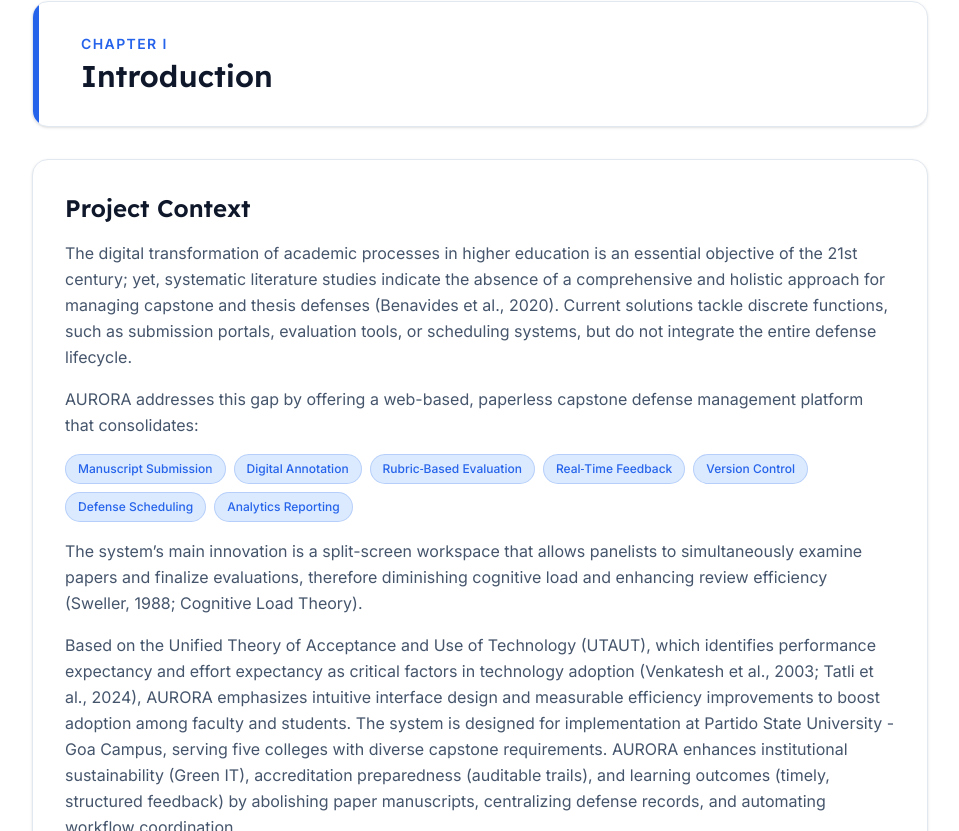
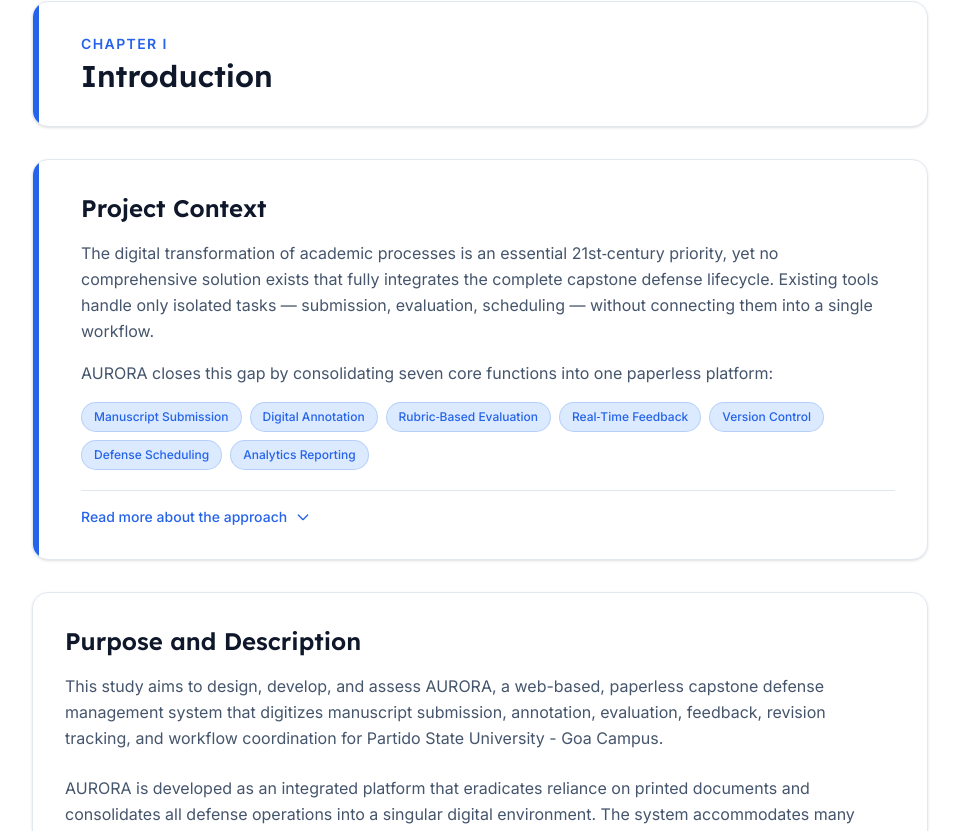
Before and after one commit to gnmngo/aurora-title-defense, a Next.js app: page / in a window 1280 px wide. Shown: the part 1069-1900 px from the top of the page, without its empty margins (312-1271 px from the left). Built offline with nearby package versions, Linux system fonts and the light colour scheme.

Commit message:
Redesign Project Context for better readability

```diff
--- a/components/sections/ProjectContext.tsx
+++ b/components/sections/ProjectContext.tsx
@@ -1,32 +1,100 @@
+"use client";
+
+import { useState } from "react";
+
+const features = [
+  "Manuscript Submission",
+  "Digital Annotation",
+  "Rubric‑Based Evaluation",
+  "Real‑Time Feedback",
+  "Version Control",
+  "Defense Scheduling",
+  "Analytics Reporting",
+];
+
 export default function ProjectContext() {
+  const [expanded, setExpanded] = useState(false);
+
   return (
     <section id="project-context">
-      <div className="bg-white dark:bg-slate-800 rounded-2xl p-6 md:p-8 shadow-sm border border-slate-200 dark:border-slate-700">
-        <h2 className="text-2xl font-semibold mb-4 text-slate-900 dark:text-white">Project Context</h2>
-        <p className="text-slate-600 dark:text-slate-300 leading-relaxed mb-4">
-          The digital transformation of academic processes in higher education is an essential objective of the 21st century; yet, systematic literature studies indicate the absence of a comprehensive and holistic approach for managing capstone and thesis defenses (Benavides et al., 2020). Current solutions tackle discrete functions, such as submission portals, evaluation tools, or scheduling systems, but do not integrate the entire defense lifecycle.
-        </p>
-        <p className="text-slate-600 dark:text-slate-300 leading-relaxed mb-4">
-          AURORA addresses this gap by offering a web-based, paperless capstone defense management platform that consolidates:
-        </p>
-        <div className="flex flex-wrap gap-2 mb-4">
-          {["Manuscript Submission", "Digital Annotation", "Rubric‑Based Evaluation", "Real‑Time Feedback", "Version Control", "Defense Scheduling", "Analytics Reporting"].map(
-            (item) => (
+      <div className="bg-white dark:bg-slate-800 rounded-2xl p-6 md:p-8 shadow-sm border border-slate-200 dark:border-slate-700 relative overflow-hidden">
+        {/* Left accent line */}
+        <div className="absolute left-0 top-0 bottom-0 w-1.5 bg-royal rounded-l-2xl" />
+        <div className="ml-4">
+          <h2 className="text-2xl font-semibold mb-4 text-slate-900 dark:text-white">
+            Project Context
+          </h2>
+
+          {/* Lead paragraph – clear and direct */}
+          <p className="text-slate-600 dark:text-slate-300 leading-relaxed mb-4">
+            The digital transformation of academic processes is an essential 21st‑century priority, yet
+            no comprehensive solution exists that fully integrates the complete capstone defense lifecycle.
+            Existing tools handle only isolated tasks — submission, evaluation, scheduling — without
+            connecting them into a single workflow.
+          </p>
+
+          <p className="text-slate-600 dark:text-slate-300 leading-relaxed mb-4">
+            AURORA closes this gap by consolidating seven core functions into one paperless platform:
+          </p>
+
+          {/* Feature tag chips */}
+          <div className="flex flex-wrap gap-2 mb-5">
+            {features.map((item) => (
               <span
                 key={item}
-                className="px-3 py-1.5 rounded-full text-xs font-medium bg-royal-light dark:bg-blue-900/30 text-royal dark:text-blue-200 border border-royal/20 dark:border-blue-800/50"
+                className="group px-3 py-1.5 rounded-full text-xs font-medium
+                           bg-royal-light dark:bg-blue-900/30 text-royal dark:text-blue-200
+                           border border-royal/20 dark:border-blue-800/50
+                           hover:bg-royal hover:text-white dark:hover:bg-royal dark:hover:text-white
+                           transition-all duration-200 cursor-default"
               >
                 {item}
               </span>
-            )
-          )}
+            ))}
+          </div>
+
+          {/* Expandable detailed section */}
+          <div className="border-t border-slate-200 dark:border-slate-700 pt-4">
+            <button
+              onClick={() => setExpanded(!expanded)}
+              className="flex items-center gap-2 text-sm font-medium text-royal dark:text-blue-300
+                         hover:text-royal-dark dark:hover:text-blue-200 transition-colors group"
+            >
+              <span>{expanded ? "Hide detailed context" : "Read more about the approach"}</span>
+              <svg
+                className={`w-4 h-4 transition-transform duration-200 ${expanded ? "rotate-180" : ""}`}
+                fill="none"
+                stroke="currentColor"
+                viewBox="0 0 24 24"
+              >
+                <path strokeLinecap="round" strokeLinejoin="round" strokeWidth={2} d="M19 9l-7 7-7-7" />
+              </svg>
+            </button>
+
+            {expanded && (
+              <div className="mt-4 space-y-4 text-slate-600 dark:text-slate-300 leading-relaxed text-sm md:text-base animate-in fade-in">
+                <p>
+                  The system&rsquo;s main innovation is a <strong className="text-slate-900 dark:text-white">split‑screen workspace</strong> that
+                  allows panelists to simultaneously examine papers and finalize evaluations, diminishing
+                  cognitive load and enhancing review efficiency (Sweller, 1988; Cognitive Load Theory).
+                </p>
+                <p>
+                  Grounded in the <strong className="text-slate-900 dark:text-white">Unified Theory of Acceptance and Use of Technology (UTAUT)</strong>,
+                  which identifies performance expectancy and effort expectancy as critical adoption factors
+                  (Venkatesh et al., 2003; Tatli et al., 2024), AURORA prioritizes intuitive interface design
+                  and measurable efficiency improvements to boost adoption among faculty and students.
+                </p>
+                <p>
+                  Designed for <strong className="text-slate-900 dark:text-white">Partido State University – Goa Campus</strong>, serving
+                  five colleges with diverse capstone requirements, AURORA enhances institutional
+                  sustainability (Green IT), accreditation preparedness (auditable trails), and learning
+                  outcomes (timely, structured feedback) by abolishing paper manuscripts, centralizing
+                  defense records, and automating workflow coordination.
+                </p>
+              </div>
+            )}
+          </div>
         </div>
-        <p className="text-slate-600 dark:text-slate-300 leading-relaxed mb-4">
-          The system&rsquo;s main innovation is a split-screen workspace that allows panelists to simultaneously examine papers and finalize evaluations, therefore diminishing cognitive load and enhancing review efficiency (Sweller, 1988; Cognitive Load Theory).
-        </p>
-        <p className="text-slate-600 dark:text-slate-300 leading-relaxed">
-          Based on the Unified Theory of Acceptance and Use of Technology (UTAUT), which identifies performance expectancy and effort expectancy as critical factors in technology adoption (Venkatesh et al., 2003; Tatli et al., 2024), AURORA emphasizes intuitive interface design and measurable efficiency improvements to boost adoption among faculty and students. The system is designed for implementation at Partido State University - Goa Campus, serving five colleges with diverse capstone requirements. AURORA enhances institutional sustainability (Green IT), accreditation preparedness (auditable trails), and learning outcomes (timely, structured feedback) by abolishing paper manuscripts, centralizing defense records, and automating workflow coordination.
-        </p>
       </div>
     </section>
   );
```
